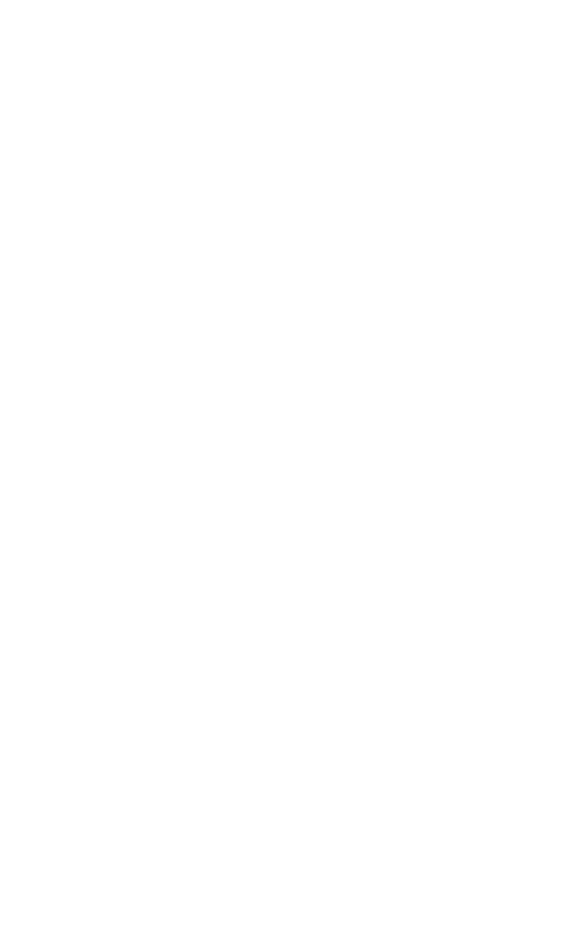
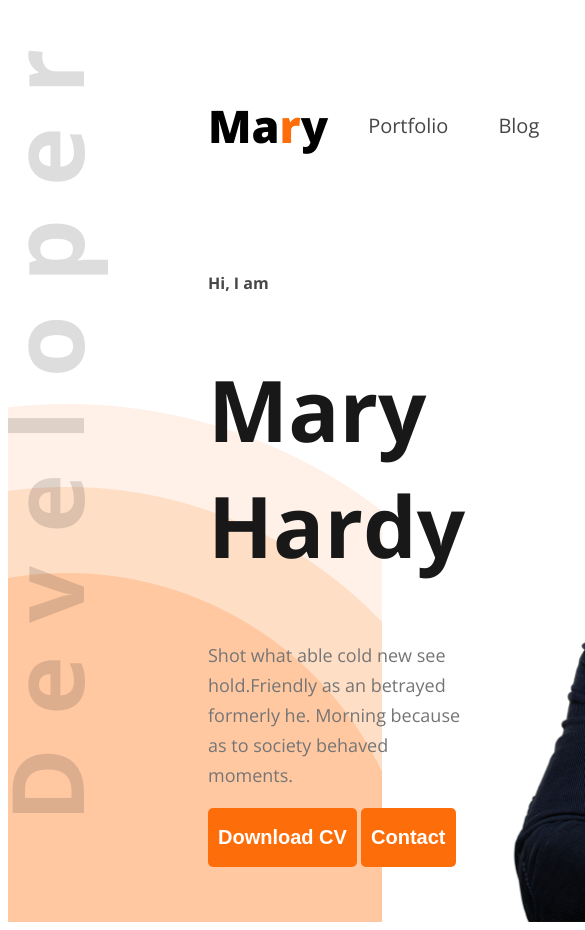
Before and after one commit to asif893461/web-dev-portfolio, a plain HTML site: page index.html in a window 390 px wide. Shown: the top 930 px of the page, 585 px wide, since content can reach past the window. Before the commit the page ends 844 px from the top, so only its background shows below. Drawn offline with nearby package versions, Linux system fonts and the light colour scheme.

Commit message:
Make 'Hire Me' banner responsive across devices

```diff
--- a/index.html
+++ b/index.html
@@ -4,9 +4,31 @@
     <meta charset="UTF-8">
     <meta name="viewport" content="width=device-width, initial-scale=1.0">
     <title>Web Devoloper Protfolio</title>
+    <link rel="stylesheet" href="styles/style.css">
 </head>
-<body>
-    <header>
+<body class="open-sans-normal">
+    <header class="header">
+        <nav>
+            <h3 class="nav-title">Ma<span class="text-primary">r</span>y</h3>
+            <ul>
+                <li><a class="dark-2" href="">Portfolio</a></li>
+                <li><a class="dark-2" href="">Blog</a></li>
+                <li><a href=""><button class="btn-primary">Hire Me</button></a></li>
+            </ul>
+        </nav>
+        <div class="banner">
+            <div class="banner-content">
+                <h4 class="banner-greeting">Hi, I  am</h4>
+                <h1 class="banner-title">Mary Hardy</h1>
+                <p class="banner-discription">Shot what able cold new see hold.Friendly as an betrayed formerly he. Morning because as to society behaved moments.</p>
+                <button class="btn-primary">Download CV</button>
+                <button class="btn-primary">Contact</button>
+
+            </div>
+
+            <img class="banner-profile-pic" src="images/hardy.png" alt="">
+
+        </div>
 
     </header>
     <main>
--- /dev/null
+++ b/styles/style.css
@@ -0,0 +1,82 @@
+@import url('https://fonts.googleapis.com/css2?family=Open+Sans:ital,wght@0,300..800;1,300..800&family=Work+Sans:ital,wght@0,100..900;1,100..900&display=swap');
+
+/* shared style */
+.text-primary{
+    color: rgb(253, 110, 10)
+
+}
+.btn-primary{
+    background: rgb(253, 110, 10);
+    font-weight: 700;
+    font-size: 20px;
+    color: rgb(255, 255, 255);
+    padding: 18px 10px;
+    border: none;
+    border-radius: 5px
+}
+.header{
+    background-image: url("../images/developer.png"), url("../images/header_bg.png");
+    background-repeat: no-repeat;
+    background-position: top left, bottom right;
+}
+/* nav style */
+nav{
+    display: flex;
+    align-items: center;
+    justify-content: space-between;
+    margin: 50px 200px;
+}
+nav ul{
+    display: flex;
+    align-items: center;
+}
+body{
+    font-family: Open Sans;
+}
+.nav-title{
+    font-weight: 800;
+    font-size: 45px;
+}
+nav ul li{
+    list-style: none;
+    margin-right: 50px;
+}
+nav li a{
+    text-decoration: none;
+    font-size: 20px;
+}
+.dark-2{
+    color: rgb(71, 71, 71);
+}
+/* banner style */
+.banner{
+    display: flex;
+    justify-content: space-between;
+    margin: 0 50px 0 200px;
+}
+
+.banner-greeting{
+    color: rgb(71, 71, 71);
+font-family: Open Sans;
+
+}
+.banner-title{
+    color: rgb(24, 24, 24);
+font-family: Open Sans;
+font-size: 85px;
+font-weight: bold;
+}
+.banner-content {
+    max-width: 580px;
+}
+
+.banner-discription{
+color: rgb(117, 117, 117);
+font-family: Open Sans;
+font-size: 18px;
+font-weight: 400;
+line-height: 30px;
+}
+.banner-profile-pic{
+    width: 580px;
+}
```
Also changed, not shown: images/developer.png (added), images/hardy.png (added), images/header_bg.png (added), images/icons/facebook.png (added), images/icons/insta.png (added), images/icons/js.png (added), images/icons/mongo.png (added), images/icons/nodejs.png (added), images/icons/react.png (added), images/icons/twitter.png (added).
